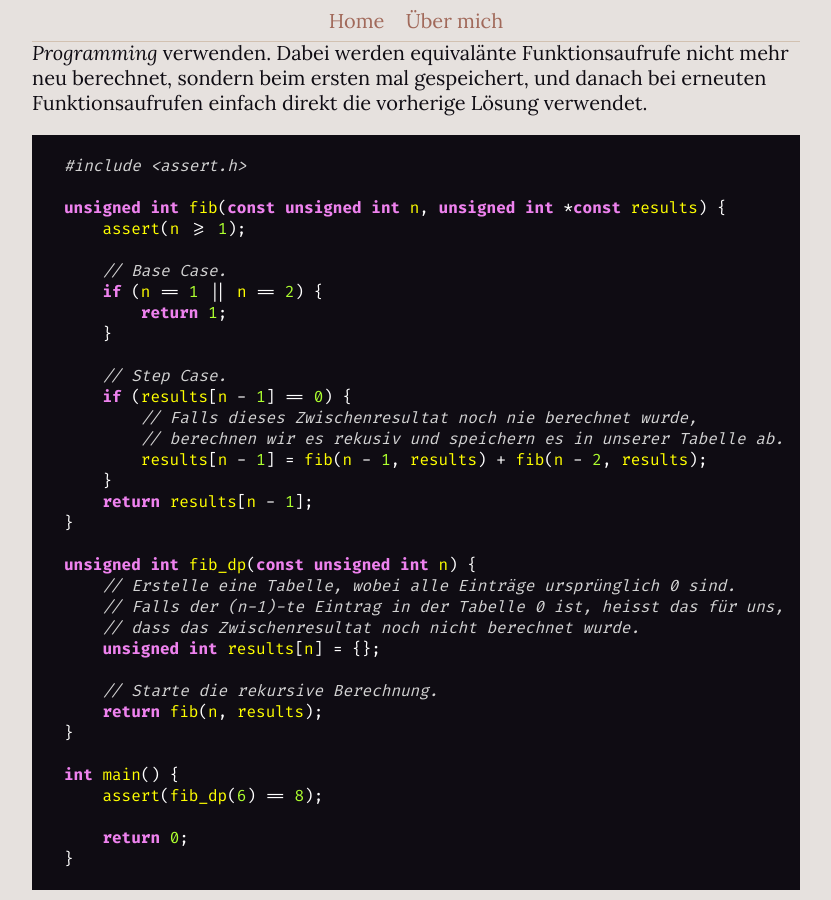
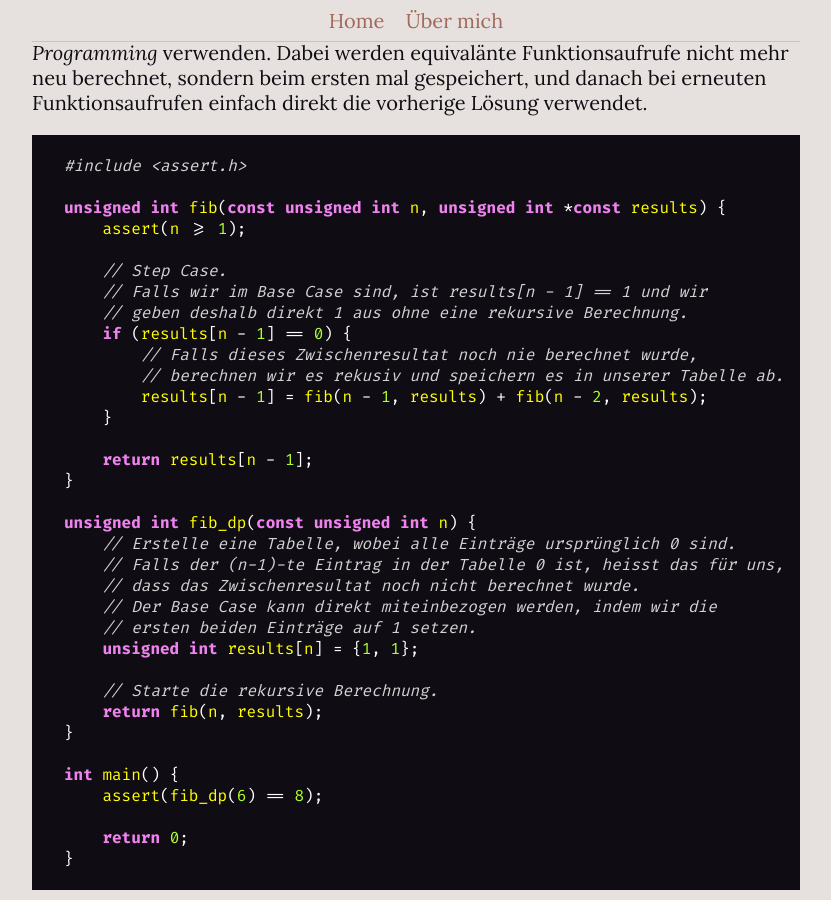
Before and after one commit to fabianboesiger/fabianboesiger.github.io, a Jekyll site: the page built from _posts/2020-08-04-examples-of-recursion.md, in a window 1280 px wide and 900 px high, scrolled down 2749 px. Shown: the whole window, without its empty margins (224-1055 px from the left). Built offline with Jekyll 4.4.1, drawn with Linux system fonts in a browser that asks for light colours; formulas are drawn with MathJax 3.

Commit message:
Update 2020-08-04-examples-of-recursion.md

```diff
--- a/_posts/2020-08-04-examples-of-recursion.md
+++ b/_posts/2020-08-04-examples-of-recursion.md
@@ -120,17 +120,15 @@ Wir können die Effizienz verbessern, indem wir eine Methode namens *Dynamic Pro
 unsigned int fib(const unsigned int n, unsigned int *const results) {
     assert(n >= 1);
 
-    // Base Case.
-    if (n == 1 || n == 2) {
-        return 1;
-    }
-
     // Step Case.
+    // Falls wir im Base Case sind, ist results[n - 1] == 1 und wir
+    // geben deshalb direkt 1 aus ohne eine rekursive Berechnung.
     if (results[n - 1] == 0) {
         // Falls dieses Zwischenresultat noch nie berechnet wurde,
         // berechnen wir es rekusiv und speichern es in unserer Tabelle ab.
         results[n - 1] = fib(n - 1, results) + fib(n - 2, results);
     }
+
     return results[n - 1];
 }
 
@@ -138,7 +136,9 @@ unsigned int fib_dp(const unsigned int n) {
     // Erstelle eine Tabelle, wobei alle Einträge ursprünglich 0 sind.
     // Falls der (n-1)-te Eintrag in der Tabelle 0 ist, heisst das für uns,
     // dass das Zwischenresultat noch nicht berechnet wurde.
-    unsigned int results[n] = {};
+    // Der Base Case kann direkt miteinbezogen werden, indem wir die
+    // ersten beiden Einträge auf 1 setzen.
+    unsigned int results[n] = {1, 1};
 
     // Starte die rekursive Berechnung.
     return fib(n, results);
```
